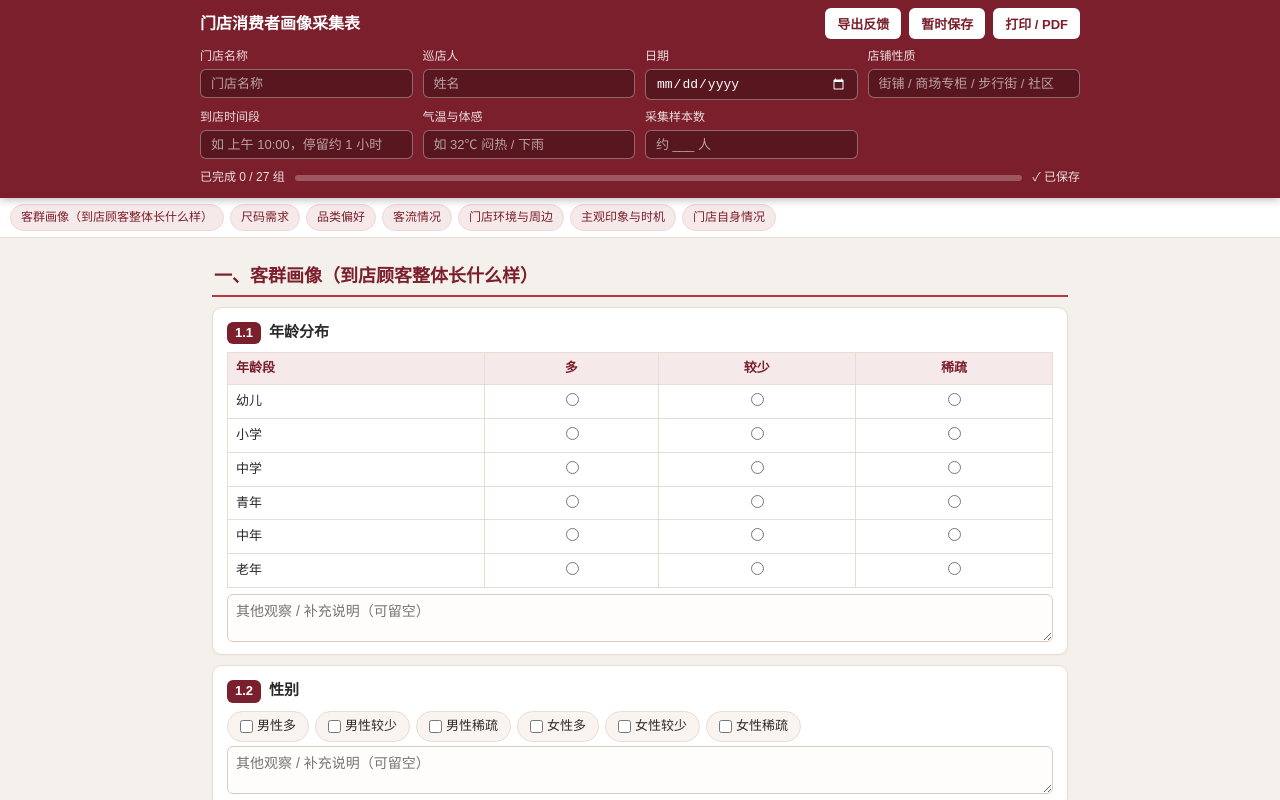
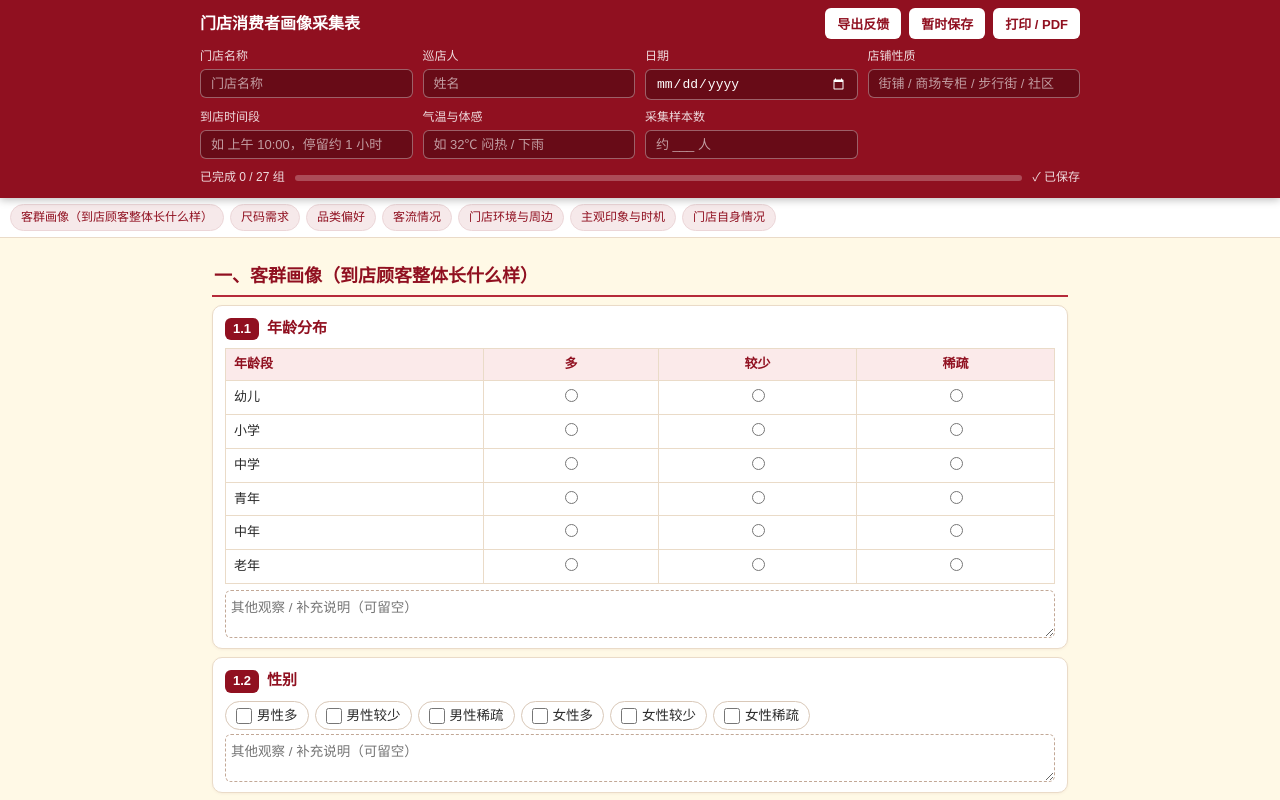
Before and after one commit to 7haoyiku/survey, a plain HTML site: page portrait/index.html in a window 1280 px wide. Shown: the top 800 px of the page. Drawn offline with Linux system fonts and the light colour scheme.

Commit message:
Add files via upload

```diff
--- a/portrait/index.html
+++ b/portrait/index.html
@@ -5,7 +5,7 @@
 <meta name="viewport" content="width=device-width,initial-scale=1">
 <title>门店消费者画像采集表 v1.0</title>
 <style>
-:root{--head:#7a1f2b;--sec:#b23a48;--bg:#f4f1ec;--line:#e7ddd2;--ink:#2a2a2a;--mut:#8a8076}
+:root{--head:#901020;--sec:#B52A3A;--bg:#FFF9E6;--line:#EADBC8;--ink:#2a2a2a;--mut:#8a8076}
 *{box-sizing:border-box}
 body{margin:0;font-family:"PingFang SC","Microsoft YaHei",sans-serif;background:var(--bg);color:var(--ink);font-size:15px;line-height:1.6}
 .topbar{position:sticky;top:0;z-index:30;background:var(--head);color:#fff;padding:8px 14px 10px;box-shadow:0 2px 8px rgba(0,0,0,.25)}
@@ -28,22 +28,26 @@ nav .pg{margin-left:auto;font-size:12px;color:var(--mut)}
 main{max-width:880px;margin:14px auto;padding:0 12px 90px}
 .sectop{display:flex;align-items:center;gap:10px;padding:10px 2px 4px;border-bottom:2px solid var(--sec);margin-bottom:6px}
 .sectop h2{font-size:18px;color:var(--head);margin:0;flex:1}
-.card{background:#fff;border:1px solid var(--line);border-radius:10px;padding:12px 14px;margin:10px 0;box-shadow:0 1px 3px rgba(0,0,0,.04)}
+.card{background:#fff;border:1px solid var(--line);border-radius:10px;padding:10px 12px;margin:8px 0;box-shadow:0 1px 3px rgba(90,10,20,.05)}
 .qtitle{display:flex;align-items:baseline;gap:8px;margin-bottom:8px}
 .qno{background:var(--head);color:#fff;border-radius:6px;padding:1px 8px;font-size:13px;font-weight:700;white-space:nowrap}
-.qtitle>span:last-child{font-weight:700;font-size:15px}
+.qtitle>span:last-child{font-weight:700;font-size:15px;color:var(--head)}
 .dur{margin-left:auto;font-size:11px;color:var(--head);background:#FBEAEA;border-radius:99px;padding:2px 8px}
-.opts{display:flex;flex-wrap:wrap;gap:6px;margin:4px 0}
-.opt{display:inline-flex;align-items:center;gap:4px;background:#faf4f1;border:1px solid var(--line);border-radius:99px;padding:4px 12px;font-size:13px;cursor:pointer}
-.opt input{margin:0}
+.opts{display:flex;flex-wrap:wrap;gap:6px;margin:4px 0;align-items:center}
+.opt{display:inline-flex;align-items:center;gap:5px;border:1px solid #D9C8B8;background:#fff;border-radius:99px;padding:3px 10px;cursor:pointer;user-select:none;transition:.15s;font-size:13.5px}
+.opt:hover{border-color:var(--sec);background:#FFF5E6}
+.opt:has(input:checked){background:var(--head);border-color:var(--head);color:#fff}
+.opt input{width:16px;height:16px;accent-color:#fff;margin:0}
 .fillline{display:flex;align-items:center;gap:6px;flex-wrap:wrap;margin:6px 0}
 .fl{font-size:13px;color:#555;white-space:nowrap}
-.blank{border:1px solid #d8cdbf;border-radius:6px;padding:5px 8px;font-size:14px;font-family:inherit;background:#fffdfb}
-textarea.blank{resize:vertical;display:block}
+.blank{background:transparent;border:none;border-bottom:1.5px dashed #C2A896;min-width:120px;padding:2px 4px;outline:none;border-radius:0;font-size:13.5px;font-family:inherit}
+.blank:focus{border-bottom-color:var(--sec);border-bottom-style:solid;background:#FFF8F0}
+textarea.blank{width:100%;resize:vertical;display:block;min-height:38px;border:1px dashed #C2A896;border-radius:6px;background:#fff;padding:5px}
+textarea.blank:focus{border:1px solid var(--sec)}
 .tblwrap{overflow-x:auto;margin:6px 0}
 table.frm{border-collapse:collapse;width:100%;font-size:13px}
 table.frm th,table.frm td{border:1px solid var(--line);padding:5px 8px;text-align:center}
-table.frm th{background:#f6e9ea;color:var(--head)}
+table.frm th{background:#FBEAEA;color:var(--head)}
 table.frm td:first-child,table.frm th:first-child{text-align:left}
 .optc{display:inline-flex}
 .photos{display:flex;flex-direction:column;gap:8px;margin:6px 0}
```
